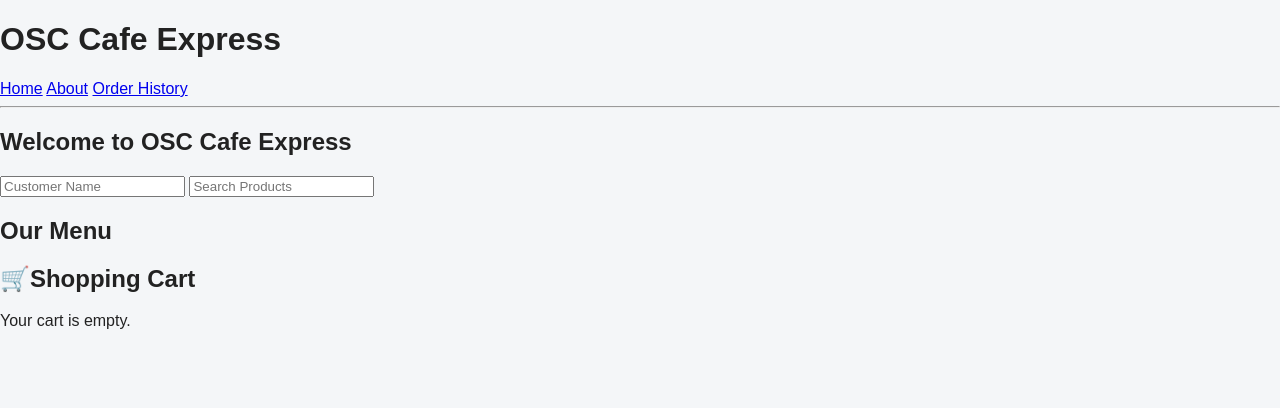
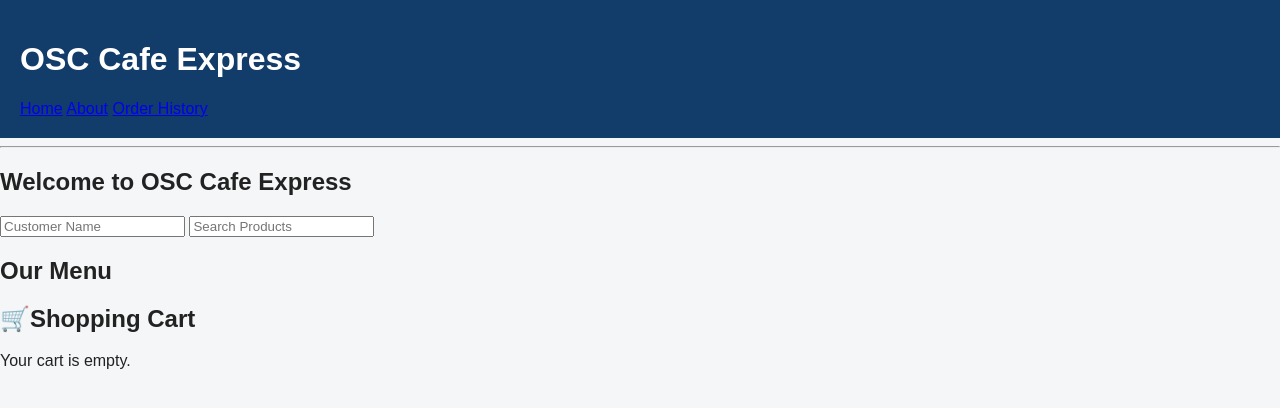
Before and after one commit to st25439/OSC-Caf--Express, a Flask app: template templates/index.html in a window 1280 px wide. Shown: the top 408 px of the page. Run offline with Flask 3, Linux system fonts and the light colour scheme; the template is opened without the code that fills it, so the values that code supplies are empty.

Commit message:
header {     background-color: #123c69;     color: white;     padding: 20px; }

```diff
--- a/static/style.css
+++ b/static/style.css
@@ -4,3 +4,8 @@ body {
     margin: 0;
     color: #222;
 }
+header {
+    background-color: #123c69;
+    color: white;
+    padding: 20px;
+}
```
